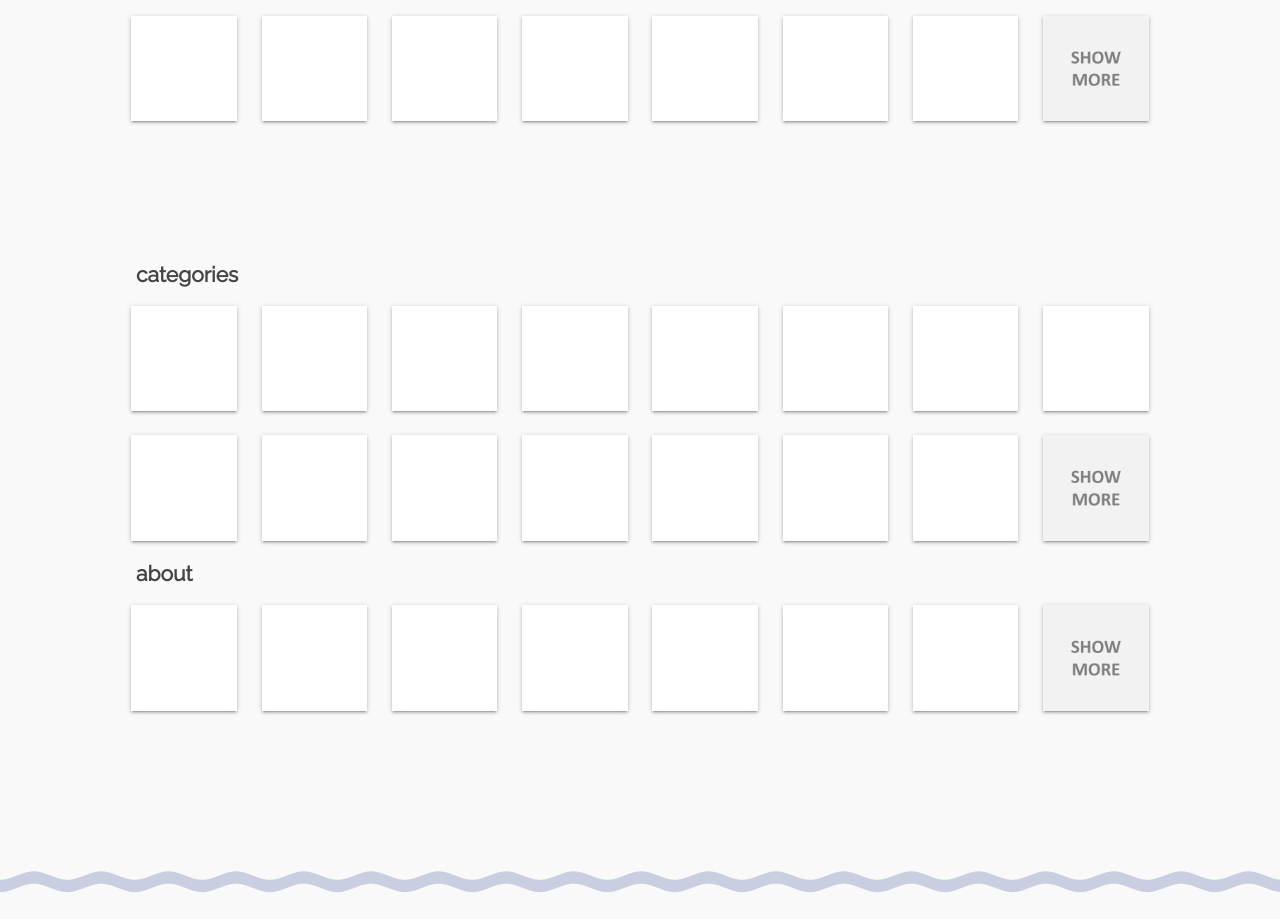
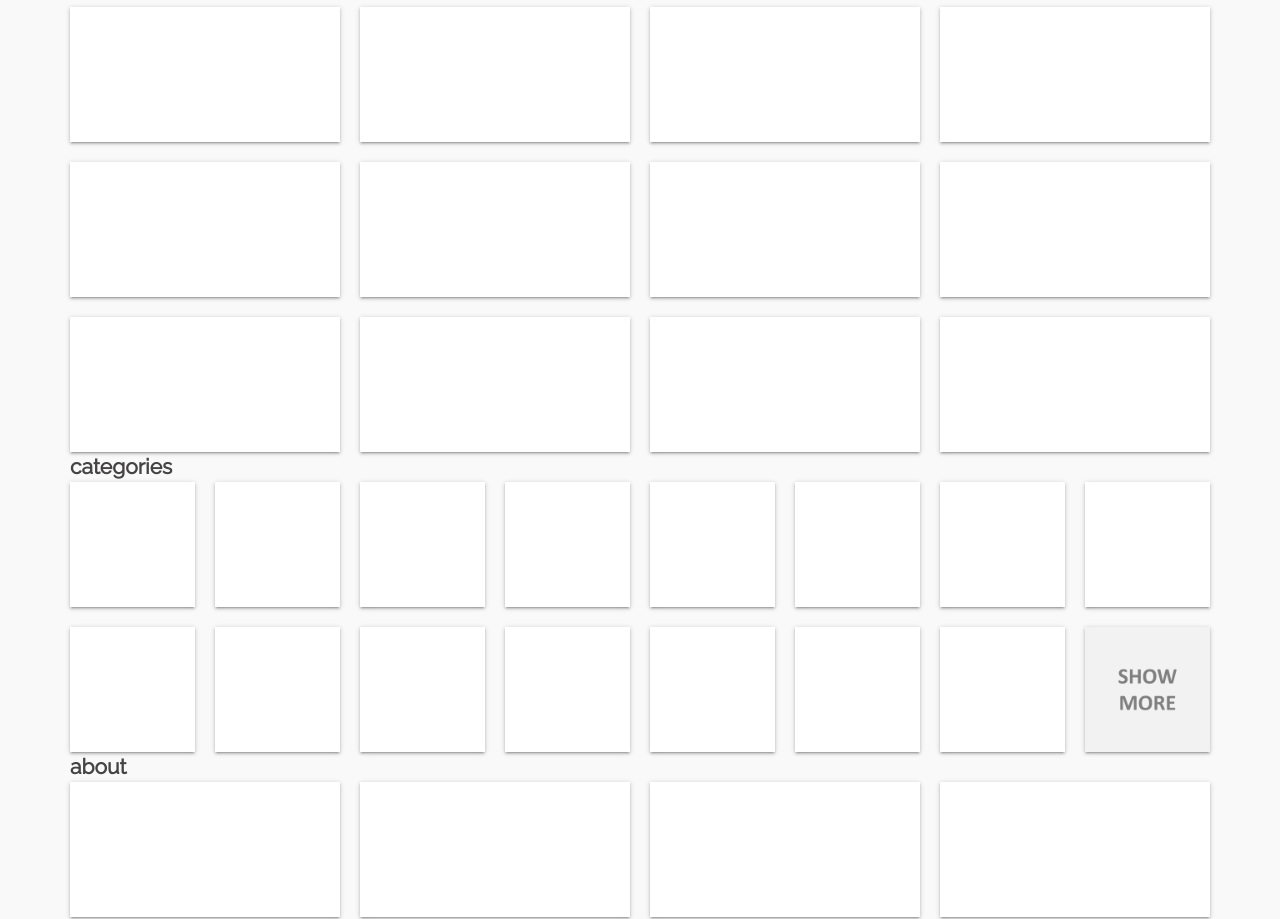
Before and after one commit to rengreen/my-tools, a plain HTML site: page index.html in a window 1280 px wide. Shown: the part 173-1092 px from the top of the page. Drawn offline with Linux system fonts and the light colour scheme; a web font is replaced by a local one.

Commit message:
changing display of tiles from inline-block to grid

```diff
--- a/css/main.css
+++ b/css/main.css
@@ -38,7 +38,7 @@ body {
 
 .home-link-container {
     width: 120px;
-    margin-left: 7%;
+    margin-left: 30px;
 }
 
 .home-link-container a {
@@ -63,7 +63,7 @@ body {
     background: transparent;
 
     position: absolute;
-    right: 8%;
+    right: 30px;
     font-size: 2rem;
     line-height: 60px;
 }
@@ -104,76 +104,71 @@ main {
     position: relative;
     max-width: 1200px;
     margin: auto;
-
 }
 
 h2 {
-    margin-left: 8%;
-    line-height: 1.6rem;
+    margin-left: 30px;
+    line-height: 3rem;
 }
 
-main .small-tiles,
-main .tiles {
-    min-height: 250px;
-    margin-left: 6%;
-    margin-right: 6%;
+.tiles {
+    display: grid;
+    grid-gap: 20px;
 
+    max-width: 1200px;
+    margin-left: 30px;
+    margin-right: 30px;
+
+    text-align: left;
 }
 
-/* --------------------------------------------*/
-footer {
-    min-height: 70px;
-    margin-bottom: 0;
-    background: url(../img/one-wave.png);
+.tiles .tile {
+    width: 100%;
 }
 
-.grid {
-    overflow: auto;
-    text-align: center;
-    margin: 1%;
+/*8 tiles*/
+.small-tiles {
+    grid-template-columns: repeat(8, 1fr);
 }
 
-/*
-box-shadow according to serglo/material-design-shadows.css
-link: gist.github.com/serglo/f9f0be9a66fd6755a0bda85f9c64e85f
-*/
-
-/*8 tiles*/
-.grid .tile {
-    width: 10%;
-    display: inline-block;
-    margin: 1%;
-
-    border-radius: 0.1;
-    box-shadow: 0 2px 2px 0 rgba(0,0,0,0.14), 0 3px 1px -2px rgba(0,0,0,0.12), 0 1px 5px 0 rgba(0,0,0,0.20);
-    transition: all 0.3s cubic-bezier(.4,0,.2,1);
+.big-tiles {
+    grid-template-columns: repeat(4, 1fr);
 }
-
-.grid .tile:hover {
-    box-shadow: 0 6px 10px 0 rgba(0,0,0,0.14), 0 1px 18px 0 rgba(0,0,0,0.12), 0 3px 5px -1px rgba(0,0,0,0.20);
-  }
 
 /*6 tiles*/
 @media screen and (max-width: 980px) {
-    .grid .tile {
-        width: 14%;
+    .small-tiles {
+        grid-template-columns: repeat(6, 1fr);
+    }
+
+    .big-tiles {
+        grid-template-columns: repeat(3, 1fr);
     }
 }
 
 /*4 tiles*/
 @media screen and (max-width: 736px) {
-    .grid .tile {
-        width: 22%;
+    .small-tiles {
+        grid-template-columns: repeat(4, 1fr);
+    }
+
+    .big-tiles {
+        grid-template-columns: repeat(2, 1fr);
     }
 }
 
 /*2 tiles*/
 @media screen and (max-width: 480px) {
-    .grid .tile {
-        width: 46%;
+    .small-tiles {
+        grid-template-columns: repeat(2, 1fr);
+    }
+
+    .big-tiles {
+        grid-template-columns: repeat(1, 1fr);
     }
 }
 
+/*very small device*/
 @media screen and (max-width: 240px) {
     .grid .tile {
         width: 94%;
@@ -187,3 +182,24 @@ link: gist.github.com/serglo/f9f0be9a66fd6755a0bda85f9c64e85f
         font-size: 12vw;
     }
 }
+
+/*
+box-shadow according to serglo/material-design-shadows.css
+link: gist.github.com/serglo/f9f0be9a66fd6755a0bda85f9c64e85f
+*/
+
+.tile {
+    box-shadow: 0 2px 2px 0 rgba(0,0,0,0.14), 0 3px 1px -2px rgba(0,0,0,0.12), 0 1px 5px 0 rgba(0,0,0,0.20);
+    transition: all 0.3s cubic-bezier(.4,0,.2,1);
+}
+
+.tile:hover {
+    box-shadow: 0 6px 10px 0 rgba(0,0,0,0.14), 0 1px 18px 0 rgba(0,0,0,0.12), 0 3px 5px -1px rgba(0,0,0,0.20);
+  }
+
+/* --------------------------------------------*/
+footer {
+    min-height: 70px;
+    margin-bottom: 0;
+    background: url(../img/one-wave.png);
+}
--- a/index.html
+++ b/index.html
@@ -53,20 +53,24 @@
         <div class="main-content">
             <section>
                 <h2>most used</h2>
-                <div class="tiles grid">
-                    <img src="img/blank.png" class="tile" alt="link">
-                    <img src="img/blank.png" class="tile" alt="link">
-                    <img src="img/blank.png" class="tile" alt="link">
-                    <img src="img/blank.png" class="tile" alt="link">
-                    <img src="img/blank.png" class="tile" alt="link">
-                    <img src="img/blank.png" class="tile" alt="link">
-                    <img src="img/blank.png" class="tile" alt="link">
-                    <img src="img/more.png" class="tile" alt="link">
+                <div class="big-tiles tiles">
+                    <img src="img/blank2.png" class="tile" alt="link">
+                    <img src="img/blank2.png" class="tile" alt="link">
+                    <img src="img/blank2.png" class="tile" alt="link">
+                    <img src="img/blank2.png" class="tile" alt="link">
+                    <img src="img/blank2.png" class="tile" alt="link">
+                    <img src="img/blank2.png" class="tile" alt="link">
+                    <img src="img/blank2.png" class="tile" alt="link">
+                    <img src="img/blank2.png" class="tile" alt="link">
+                    <img src="img/blank2.png" class="tile" alt="link">
+                    <img src="img/blank2.png" class="tile" alt="link">
+                    <img src="img/blank2.png" class="tile" alt="link">
+                    <img src="img/blank2.png" class="tile" alt="link">
                 </div>
             </section>
             <section>
                 <h2>categories</h2>
-                <div class="small-tiles grid">
+                <div class="small-tiles tiles">
                     <img src="img/blank.png" class="tile" alt="link">
                     <img src="img/blank.png" class="tile" alt="link">
                     <img src="img/blank.png" class="tile" alt="link">
@@ -87,15 +91,19 @@
             </section>
             <section>
                 <h2>about </h2>
-                <div class="tiles grid">
-                    <img src="img/blank.png" class="tile" alt="link">
-                    <img src="img/blank.png" class="tile" alt="link">
-                    <img src="img/blank.png" class="tile" alt="link">
-                    <img src="img/blank.png" class="tile" alt="link">
-                    <img src="img/blank.png" class="tile" alt="link">
-                    <img src="img/blank.png" class="tile" alt="link">
-                    <img src="img/blank.png" class="tile" alt="link">
-                    <img src="img/more.png" class="tile" alt="link">
+                <div class="big-tiles tiles">
+                    <img src="img/blank2.png" class="tile" alt="link">
+                    <img src="img/blank2.png" class="tile" alt="link">
+                    <img src="img/blank2.png" class="tile" alt="link">
+                    <img src="img/blank2.png" class="tile" alt="link">
+                    <img src="img/blank2.png" class="tile" alt="link">
+                    <img src="img/blank2.png" class="tile" alt="link">
+                    <img src="img/blank2.png" class="tile" alt="link">
+                    <img src="img/blank2.png" class="tile" alt="link">
+                    <img src="img/blank2.png" class="tile" alt="link">
+                    <img src="img/blank2.png" class="tile" alt="link">
+                    <img src="img/blank2.png" class="tile" alt="link">
+                    <img src="img/blank2.png" class="tile" alt="link">
                 </div>
             </section>
         </div>
```
